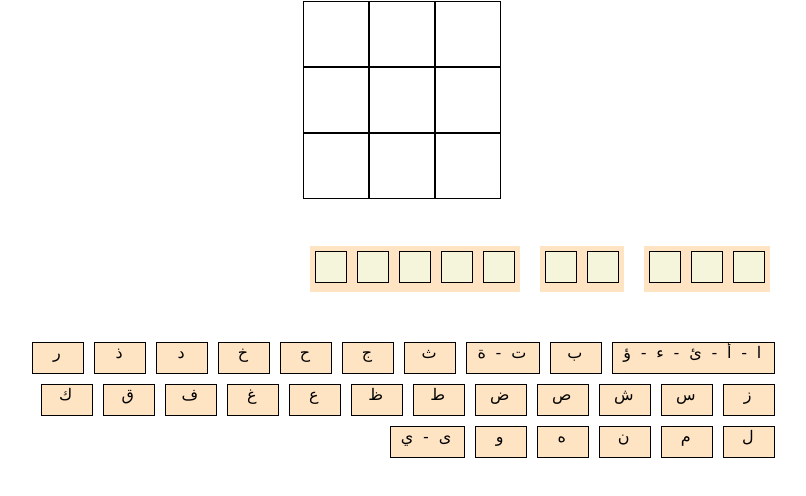
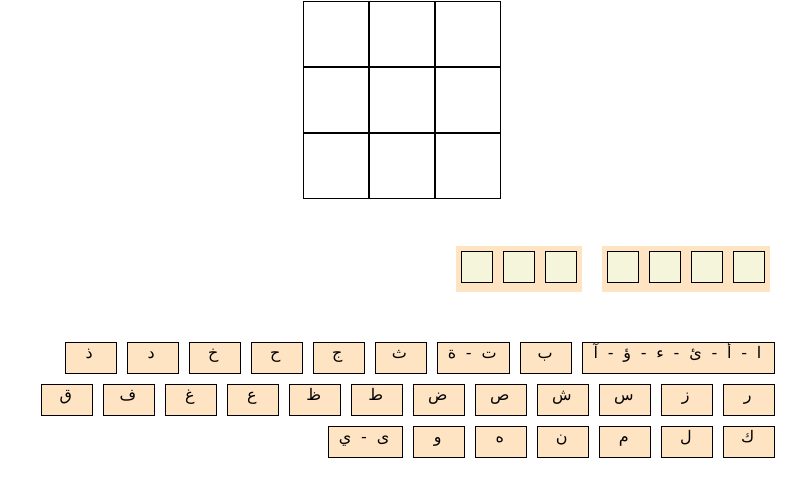
Before and after one commit to error17191/aflam-word-game, a plain HTML site: page index.html in a window 1280 px wide. Shown: the part 80-576 px from the top of the page, without its empty margins (239-1045 px from the left). Drawn offline with Linux system fonts and the light colour scheme.

Commit message:
Update Arabic Alphabet

```diff
--- a/appv4.js
+++ b/appv5.js
@@ -1,5 +1,5 @@
 let arabicAlphabet = [
-    ['ا', 'أ', 'ئ', 'ء', 'ؤ'],
+    ['ا', 'أ', 'ئ', 'ء', 'ؤ', 'آ'],
     'ب',
     ['ت', 'ة'],
     'ث',
@@ -29,7 +29,8 @@ let arabicAlphabet = [
     ['ى', 'ي'],
 ];
 
-let movie = movies[Math.floor(Math.random() * (movies.length - 1))].name;
+// let movie = movies[Math.floor(Math.random() * (movies.length - 1))].name;
+let movie = 'عزبة آدم';
 let movieStructure = [];
 let wrongLetterCount = 0;
 
--- a/index.html
+++ b/index.html
@@ -40,6 +40,6 @@
     </section>
 </main>
 
-<script src="appv4.js"></script>
+<script src="appv5.js"></script>
 </body>
 </html>
```
